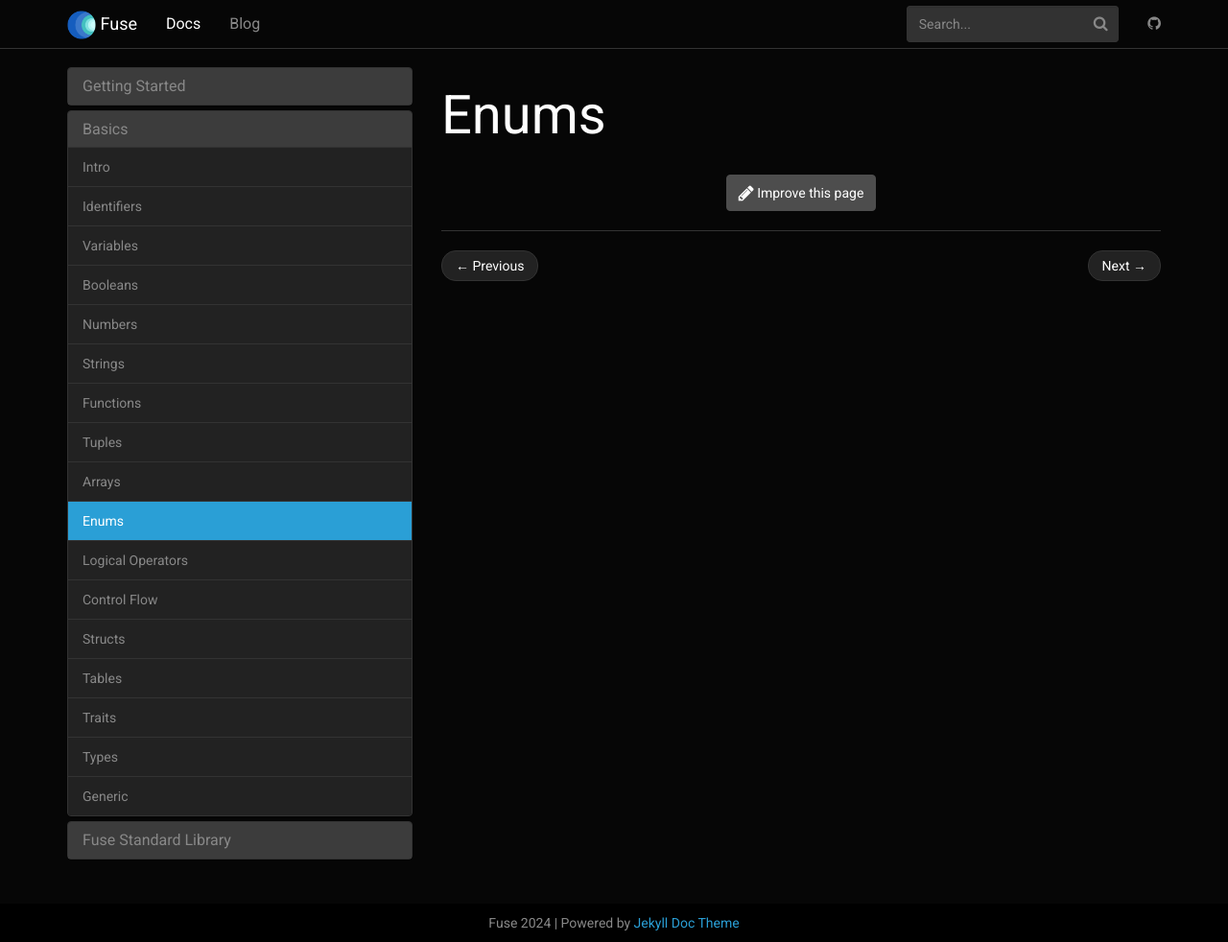
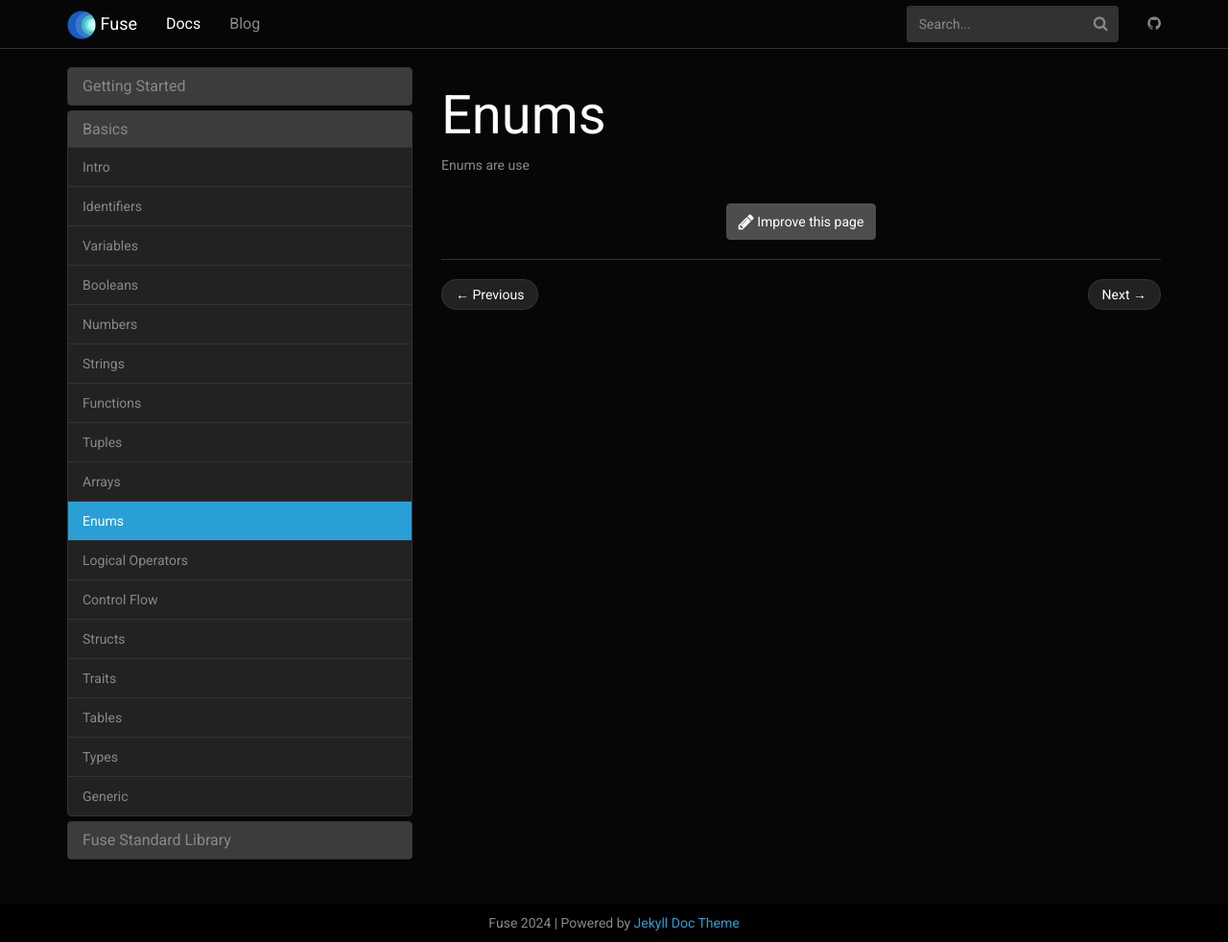
Before and after one commit to fuse-lang/fuse-lang.github.io, a Jekyll site: the page built from _docs/basics/11-enums.md, in a window 1280 px wide and 982 px high. Shown: the whole window at 96% size. Built offline with Jekyll 4.4.1, drawn with Linux system fonts in a browser that asks for light colours.

Commit message:
rearrange pages of documentation.

```diff
--- a/_data/docs.yml
+++ b/_data/docs.yml
@@ -20,8 +20,8 @@
   - logical-ops
   - control-flow
   - structs
+  - traits
   - tables
-  - traits
   - types
   - generic
 
--- a/_docs/basics/09-enums.md
+++ b/_docs/basics/11-enums.md
@@ -2,3 +2,5 @@
 title: Enums
 permalink: /docs/enums/
 ---
+
+Enums are use
```
Also changed, not shown: _docs/basics/06-logical-ops.md (line endings or trailing spaces), _docs/basics/07-control-flow.md (renamed from _docs/basics/11-control-flow.md), _docs/basics/08-functions.md (line endings or trailing spaces), _docs/basics/09-tuples.md (renamed from _docs/basics/07-tuples.md), _docs/basics/10-arrays.md (renamed from _docs/basics/08-arrays.md), _docs/basics/12-structs.md (renamed from _docs/basics/13-structs.md), _docs/basics/13-traits.md (renamed from _docs/basics/14-traits.md), _docs/basics/14-tables.md (renamed from _docs/basics/12-tables.md).
